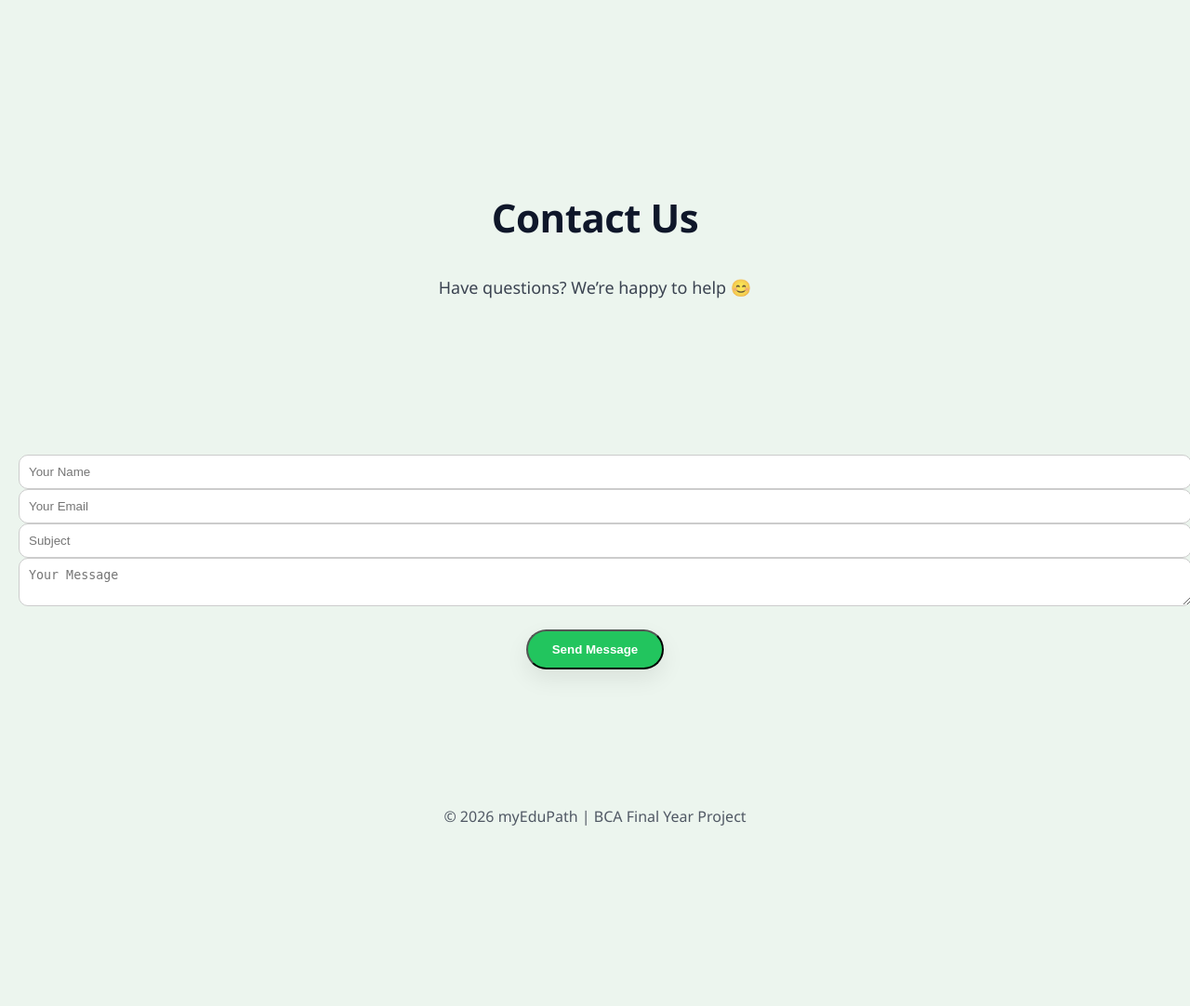
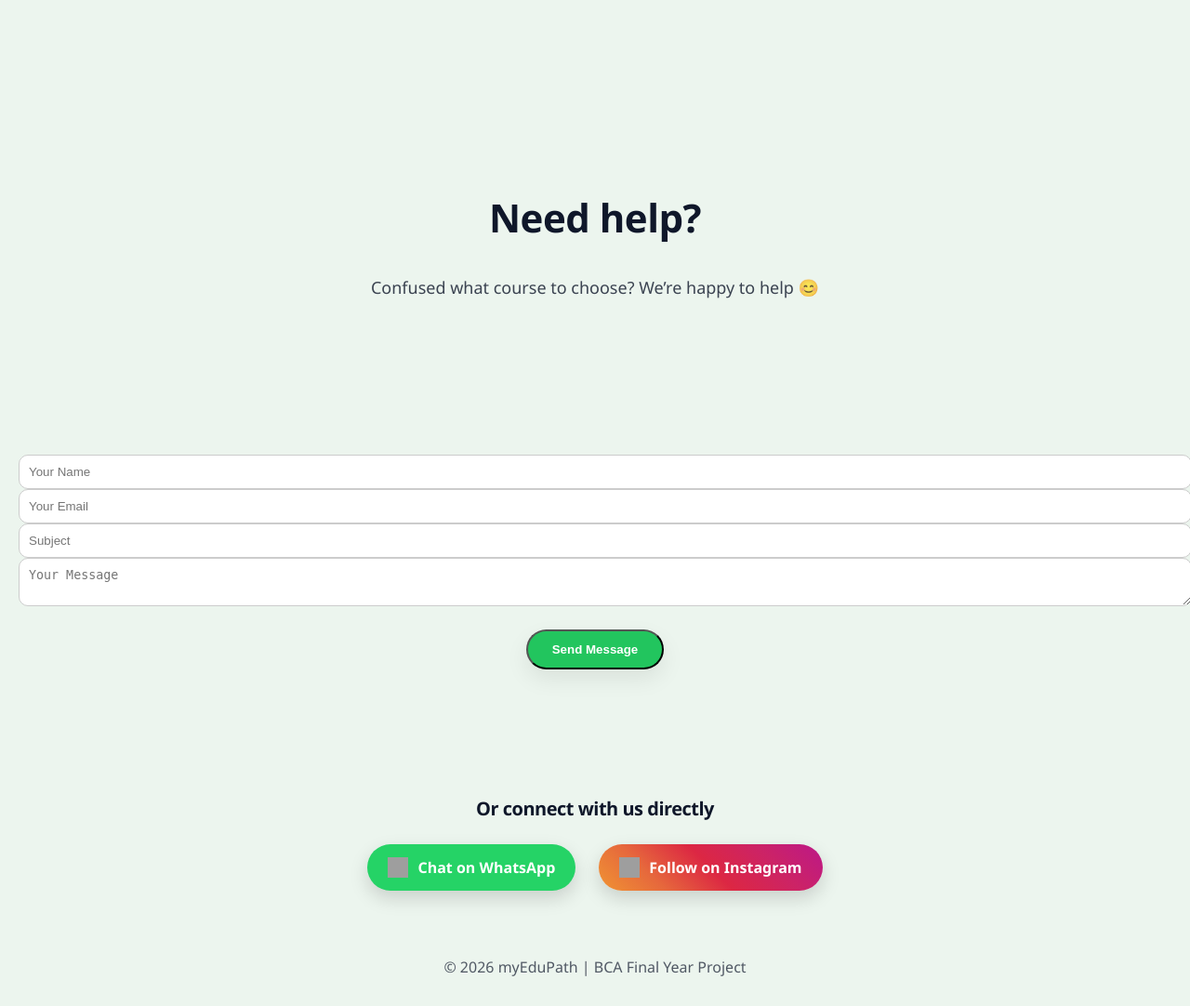
Before and after one commit to abjthh03/myEduPath, a Flask app: page /contact in a window 1280 px wide. Shown: the whole page at 93% size. Before the commit the page ends 888 px from the top, so only its background shows below. Run offline with Flask 3, Linux system fonts and the light colour scheme; grey boxes are pictures that could not be loaded.

```diff
--- a/static/css/style.css
+++ b/static/css/style.css
@@ -1462,3 +1462,65 @@ body.dark .logo-main {
         transform: scale(1);
     }
 }
+
+
+/* ===============================
+   SOCIAL CONTACT SECTION
+================================ */
+
+.social-contact {
+    margin-top: 60px;
+    text-align: center;
+}
+
+.social-contact h3 {
+    margin-bottom: 25px;
+    font-size: 20px;
+    font-weight: 600;
+}
+
+.social-icons {
+    display: flex;
+    justify-content: center;
+    gap: 25px;
+    flex-wrap: wrap;
+}
+
+.social-icons a {
+    display: flex;
+    align-items: center;
+    gap: 10px;
+    padding: 14px 22px;
+    border-radius: 50px;
+    text-decoration: none;
+    font-weight: 600;
+    transition: 0.3s ease;
+    box-shadow: 0 8px 20px rgba(0,0,0,0.15);
+}
+
+.social-icons img {
+    width: 22px;
+    height: 22px;
+}
+
+/* WhatsApp */
+.whatsapp-btn {
+    background: #25D366;
+    color: white;
+}
+
+.whatsapp-btn:hover {
+    transform: translateY(-3px);
+    box-shadow: 0 12px 25px rgba(37, 211, 102, 0.4);
+}
+
+/* Instagram */
+.insta-btn {
+    background: linear-gradient(45deg, #f09433, #e6683c, #dc2743, #cc2366, #bc1888);
+    color: white;
+}
+
+.insta-btn:hover {
+    transform: translateY(-3px);
+    box-shadow: 0 12px 25px rgba(220, 39, 67, 0.4);
+}
--- a/templates/contact.html
+++ b/templates/contact.html
@@ -11,8 +11,8 @@
 
 
 <section class="hero home-hero">
-    <h2>Contact Us</h2>
-    <p>Have questions? We’re happy to help 😊</p>
+    <h2>Need help?</h2>
+    <p>Confused what course to choose? We’re happy to help 😊</p>
 </section>
 
 <section class="home-section">
@@ -26,6 +26,27 @@
         <p id="statusMsg"></p>
     </form>
 </section>
+
+<div class="social-contact">
+    <h3>Or connect with us directly</h3>
+
+    <div class="social-icons">
+
+        <!-- WhatsApp -->
+        <a href="https://wa.me/917025893813" target="_blank" class="whatsapp-btn">
+            <img src="https://cdn-icons-png.flaticon.com/512/733/733585.png" alt="WhatsApp">
+            Chat on WhatsApp
+        </a>
+
+        <!-- Instagram -->
+        <a href="https://instagram.com/my_edupath" target="_blank" class="insta-btn">
+            <img src="https://cdn-icons-png.flaticon.com/512/733/733558.png" alt="Instagram">
+            Follow on Instagram
+        </a>
+
+    </div>
+</div>
+
 
 <footer>
     <p>© 2026 myEduPath | BCA Final Year Project</p>
```
